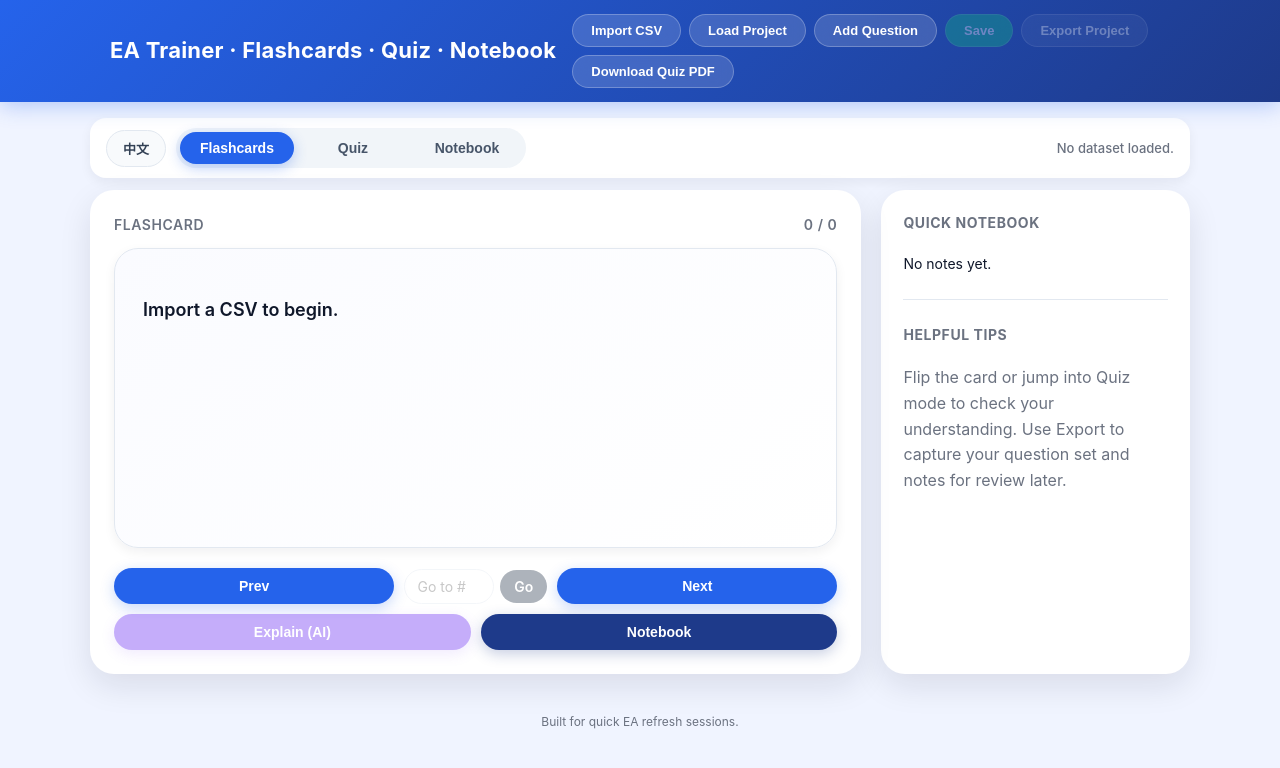
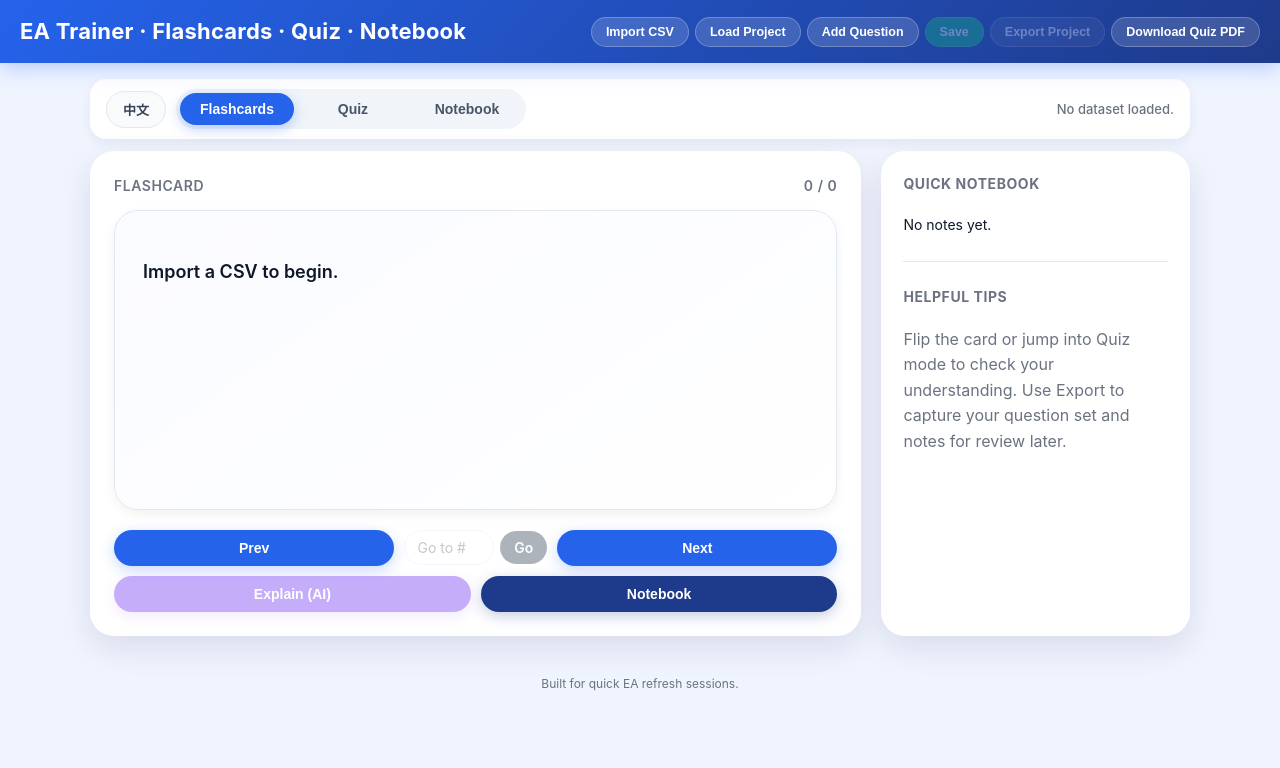
Before and after one commit to qiutan-crypto/EA-Trainer, a Next.js app: page / in a window 1280 px wide. Shown: the top 768 px of the page. Built offline with nearby package versions, Linux system fonts and the light colour scheme.

Commit message:
Fix header buttons to display in a single line

```diff
--- a/src/app/globals.css
+++ b/src/app/globals.css
@@ -40,7 +40,7 @@ header {
 }
 
 .header-bar {
-  max-width: 1100px;
+  max-width: 1280px;
   margin: 0 auto;
   display: flex;
   align-items: center;
@@ -58,8 +58,9 @@ header {
 
 .top-actions {
   display: flex;
-  gap: 8px;
-  flex-wrap: wrap;
+  gap: 6px;
+  flex-wrap: nowrap;
+  align-items: center;
 }
 
 .top-actions button {
@@ -68,11 +69,12 @@ header {
   border: 1px solid rgba(255, 255, 255, 0.25);
   backdrop-filter: blur(8px);
   border-radius: 999px;
-  padding: 8px 18px;
-  font-size: 13px;
+  padding: 7px 14px;
+  font-size: 12.5px;
   font-weight: 600;
   cursor: pointer;
   transition: all .2s ease;
+  white-space: nowrap;
 }
 
 .top-actions button:hover {
```
